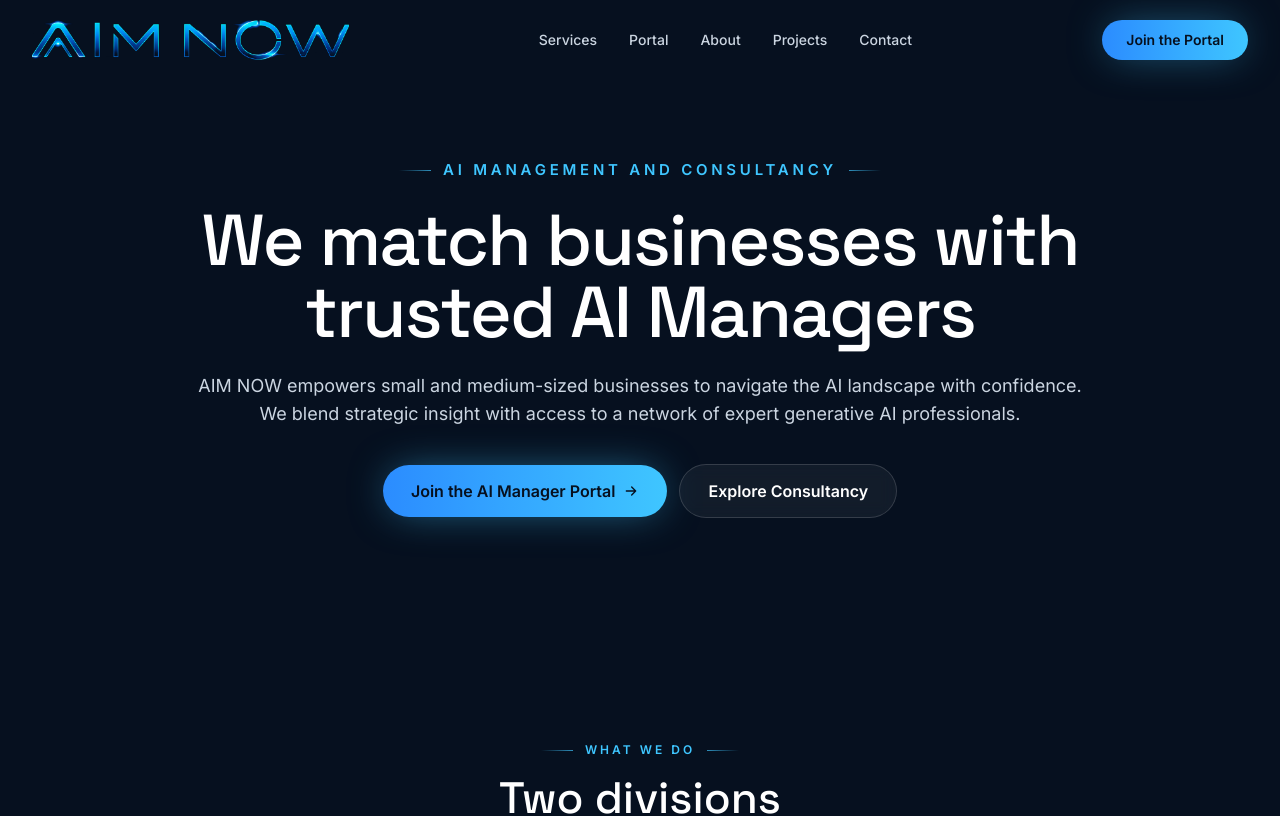
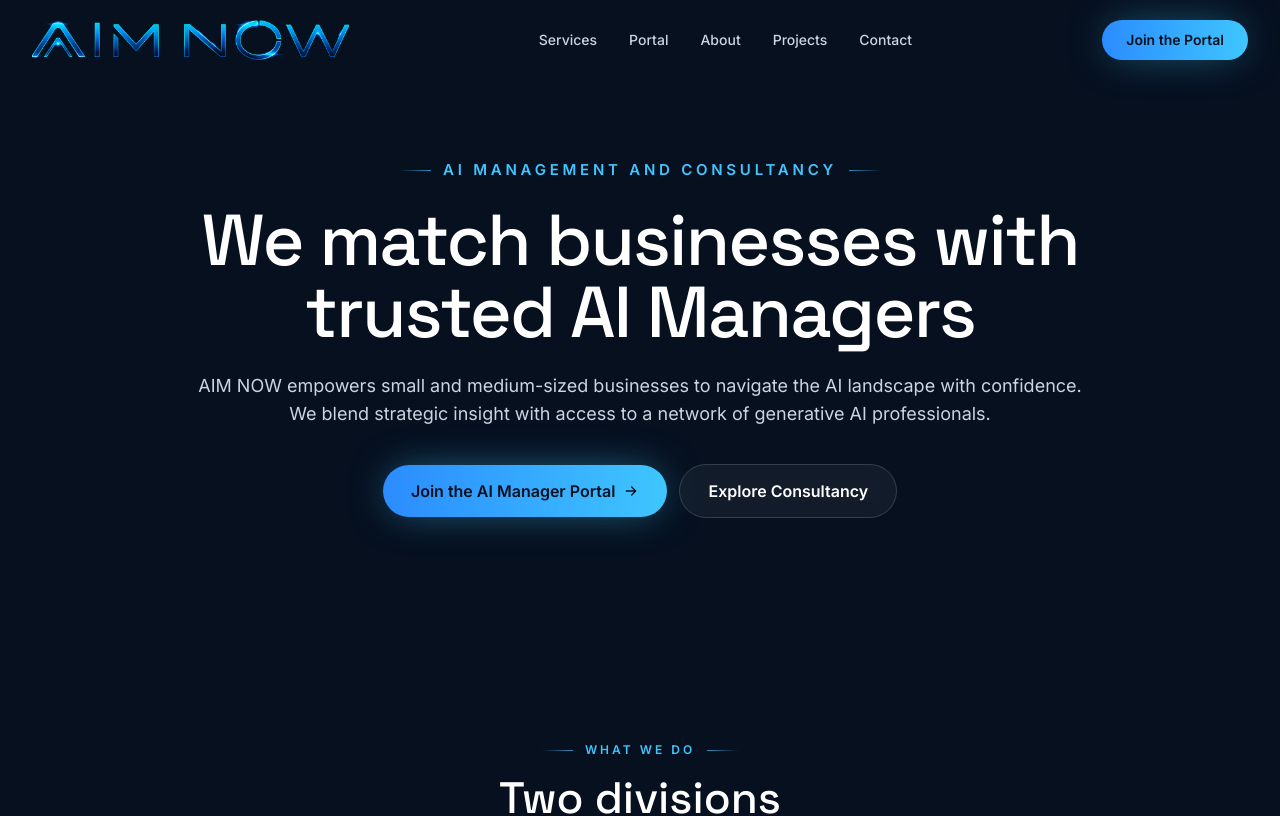
Before and after one commit to darrentang-ai/aimnow, a React (Vite) app: page / in a window 1280 px wide. Shown: the top 816 px of the page. Built offline with nearby package versions, Linux system fonts and the light colour scheme.

Commit message:
Trim hero subtext wording
Drop "expert" before generative AI professionals.

```diff
--- a/src/components/Hero.jsx
+++ b/src/components/Hero.jsx
@@ -32,7 +32,7 @@
             className="mx-auto mt-6 max-w-4xl text-base leading-relaxed text-slate-300 sm:text-lg"
           >
             AIM NOW empowers small and medium-sized businesses to navigate the AI landscape with
-            confidence. We blend strategic insight with access to a network of expert generative AI professionals.
+            confidence. We blend strategic insight with access to a network of generative AI professionals.
           </motion.p>
 
           <motion.div
```
